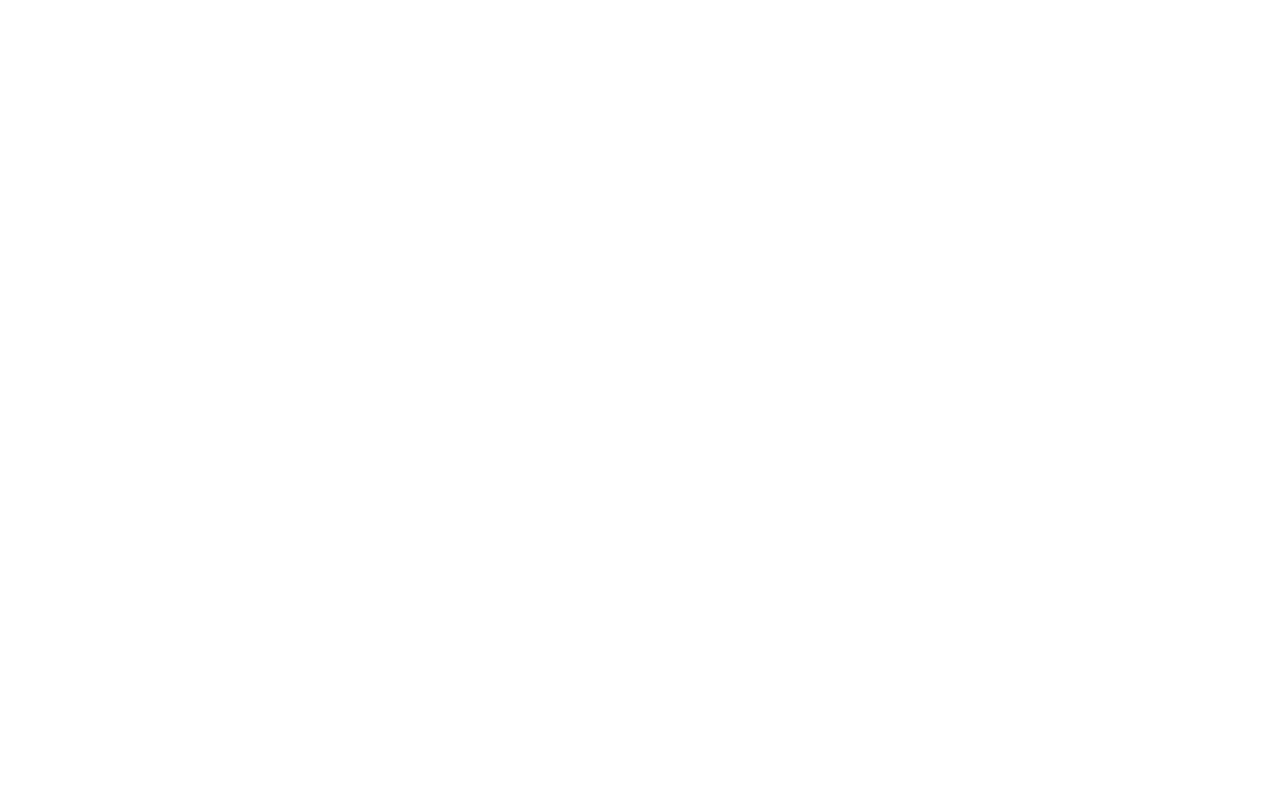
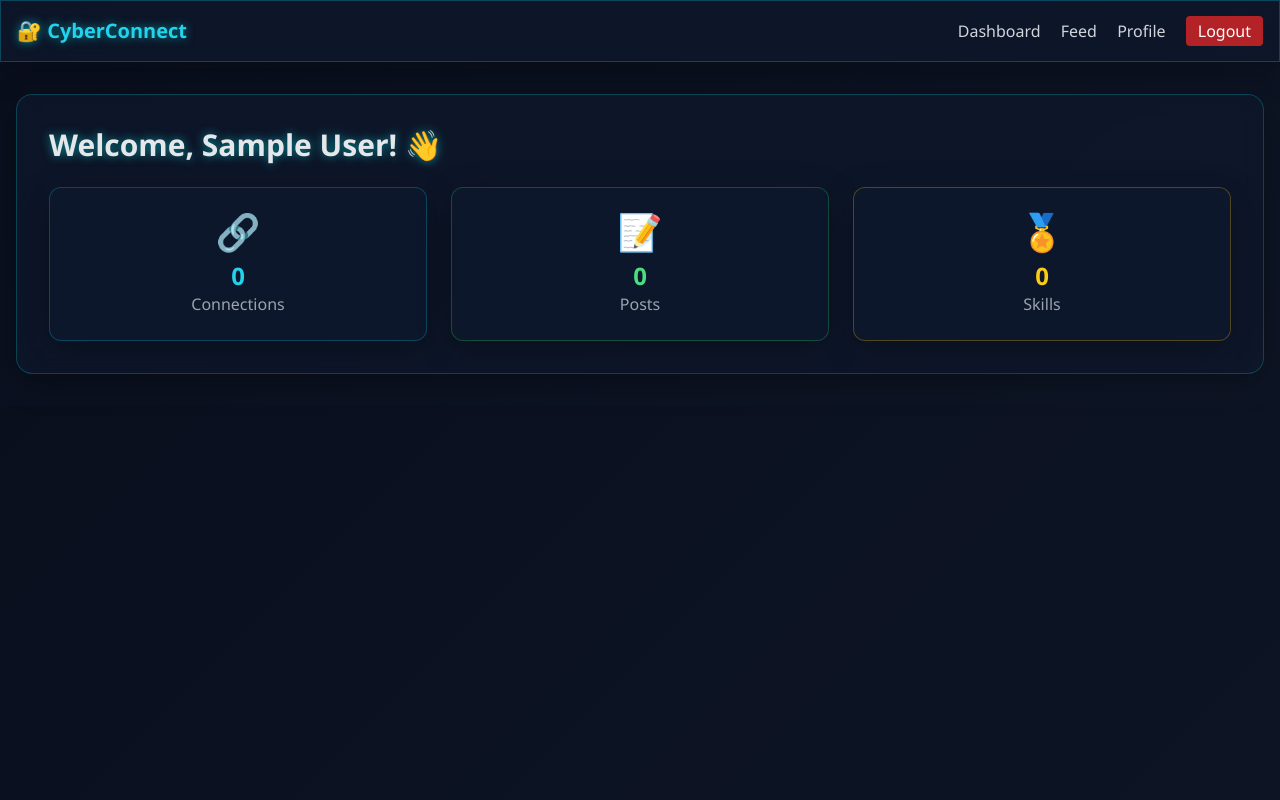
Before and after one commit to m-aayush10/CyberConnect, a Flask app: page /dashboard in a window 1280 px wide. Before the commit the page is empty. Run offline with Flask 3, Linux system fonts and the light colour scheme; the visitor is signed in with stand-in values (Sample User, id 1); some libraries are stand-ins or nearby versions.

Commit message:
Add cybersecurity dark theme with glass morphism and cyber effects

```diff
--- a/templates/base.html
+++ b/templates/base.html
@@ -5,36 +5,64 @@
     <meta name="viewport" content="width=device-width, initial-scale=1.0">
     <title>CyberConnect - {% block title %}{% endblock %}</title>
     <script src="https://cdn.tailwindcss.com"></script>
+    <style>
+        body {
+            background: linear-gradient(135deg, #0a0f1e 0%, #0d1525 100%);
+            font-family: 'Segoe UI', 'Courier New', monospace;
+        }
+        .glass-card {
+            background: rgba(15, 25, 45, 0.7);
+            backdrop-filter: blur(10px);
+            border: 1px solid rgba(0, 255, 255, 0.2);
+            box-shadow: 0 8px 32px rgba(0, 0, 0, 0.3);
+        }
+        .cyber-text {
+            text-shadow: 0 0 10px rgba(0, 255, 255, 0.5);
+        }
+        .btn-cyber {
+            background: linear-gradient(135deg, #00d4ff, #0066ff);
+            transition: all 0.3s ease;
+        }
+        .btn-cyber:hover {
+            transform: translateY(-2px);
+            box-shadow: 0 0 20px rgba(0, 212, 255, 0.5);
+        }
+        .nav-link:hover {
+            text-shadow: 0 0 8px #00d4ff;
+        }
+    </style>
 </head>
-<body class="bg-gray-100">
-    <nav class="bg-white shadow-lg">
+<body class="text-gray-200">
+    <nav class="glass-card border-b border-cyan-500/30">
         <div class="max-w-7xl mx-auto px-4">
             <div class="flex justify-between items-center py-4">
-                <div class="text-xl font-bold text-blue-600">CyberConnect</div>
+                <div class="text-xl font-bold text-cyan-400 cyber-text">🔐 CyberConnect</div>
                 <div class="space-x-4">
                     {% if session.user_id %}
-                        <a href="{{ url_for('dashboard') }}" class="text-gray-700">Dashboard</a>
-                        <a href="{{ url_for('posts.feed') }}" class="text-gray-700">Feed</a>
-                        <a href="{{ url_for('profile.view_profile', user_id=session.user_id) }}" class="text-gray-700">Profile</a>
-                        <a href="{{ url_for('auth.logout') }}" class="bg-red-500 text-white px-3 py-1 rounded">Logout</a>
+                        <a href="{{ url_for('dashboard') }}" class="text-gray-300 hover:text-cyan-400 nav-link transition">Dashboard</a>
+                        <a href="{{ url_for('posts.feed') }}" class="text-gray-300 hover:text-cyan-400 nav-link transition">Feed</a>
+                        <a href="{{ url_for('profile.view_profile', user_id=session.user_id) }}" class="text-gray-300 hover:text-cyan-400 nav-link transition">Profile</a>
+                        <a href="{{ url_for('auth.logout') }}" class="bg-red-600/80 hover:bg-red-600 text-white px-3 py-1 rounded transition">Logout</a>
                     {% else %}
-                        <a href="{{ url_for('auth.login') }}" class="text-gray-700">Login</a>
-                        <a href="{{ url_for('auth.register') }}" class="bg-blue-600 text-white px-3 py-1 rounded">Register</a>
+                        <a href="{{ url_for('auth.login') }}" class="text-gray-300 hover:text-cyan-400 nav-link transition">Login</a>
+                        <a href="{{ url_for('auth.register') }}" class="btn-cyber text-white px-3 py-1 rounded transition">Register</a>
                     {% endif %}
                 </div>
             </div>
         </div>
     </nav>
+
     <div class="container mx-auto px-4 py-8">
         {% with messages = get_flashed_messages(with_categories=true) %}
             {% if messages %}
                 {% for category, message in messages %}
-                    <div class="mb-4 p-3 rounded {% if category == 'success' %}bg-green-100 text-green-700{% elif category == 'danger' %}bg-red-100 text-red-700{% else %}bg-blue-100 text-blue-700{% endif %}">
+                    <div class="mb-4 p-3 rounded glass-card border-l-4 {% if category == 'success' %}border-green-500 text-green-300{% elif category == 'danger' %}border-red-500 text-red-300{% else %}border-cyan-500 text-cyan-300{% endif %}">
                         {{ message }}
                     </div>
                 {% endfor %}
             {% endif %}
         {% endwith %}
+
         {% block content %}{% endblock %}
     </div>
 </body>
--- a/templates/dashboard.html
+++ b/templates/dashboard.html
@@ -0,0 +1,26 @@
+{% extends "base.html" %}
+
+{% block title %}Dashboard{% endblock %}
+
+{% block content %}
+<div class="glass-card rounded-2xl p-8">
+    <h1 class="text-3xl font-bold mb-6 cyber-text">Welcome, {{ session.user_name }}! 👋</h1>
+    <div class="grid md:grid-cols-3 gap-6">
+        <div class="glass-card rounded-xl p-6 text-center border border-cyan-500/30 hover:border-cyan-500 transition">
+            <div class="text-4xl mb-2">🔗</div>
+            <div class="text-2xl font-bold text-cyan-400">0</div>
+            <div class="text-gray-400">Connections</div>
+        </div>
+        <div class="glass-card rounded-xl p-6 text-center border border-green-500/30 hover:border-green-500 transition">
+            <div class="text-4xl mb-2">📝</div>
+            <div class="text-2xl font-bold text-green-400">0</div>
+            <div class="text-gray-400">Posts</div>
+        </div>
+        <div class="glass-card rounded-xl p-6 text-center border border-yellow-500/30 hover:border-yellow-500 transition">
+            <div class="text-4xl mb-2">🏅</div>
+            <div class="text-2xl font-bold text-yellow-400">{{ user_skill_count|default(0) }}</div>
+            <div class="text-gray-400">Skills</div>
+        </div>
+    </div>
+</div>
+{% endblock %}
```
